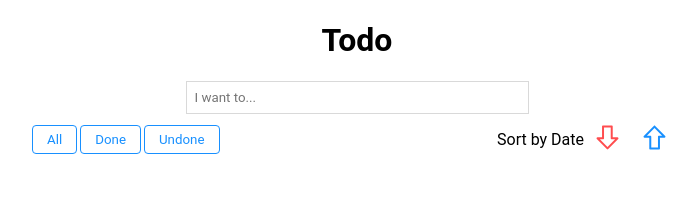
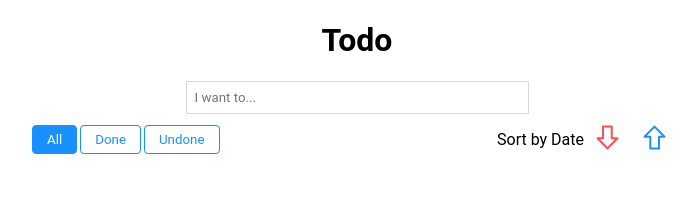
Before and after one commit to freedmih/freedmih.github.io, a React (Create React App) app in the folder front-end/: page / in a window 1280 px wide. Shown: the top 215 px of the page, without its empty margins (283-979 px from the left). Built offline with nearby package versions, Linux system fonts and the light colour scheme.

Commit message:
renamed css control buttons

```diff
--- a/front-end/src/App.css
+++ b/front-end/src/App.css
@@ -64,7 +64,7 @@ input:focus {
   margin-bottom: 1px;
 }
 
-.control-buttons button {
+.control-button {
   background-color: #fff;
   border-color: #1890ff;
   border: 1px solid #1890ff;
@@ -149,3 +149,8 @@ input:focus {
   background-color: #ff4d4f;
   color: white;
 }
+
+.control-button-selected {
+  color: white;
+  background-color: #1890ff;
+}
--- a/front-end/src/App.js
+++ b/front-end/src/App.js
@@ -8,8 +8,6 @@ import { useEffect, useState } from "react";
 import SortButtons from './components/SortButtons';
 
 function App() {
-
-  //const [tasks, setTasks] = useState([]);
 
   const [titleTask, setTitleTask] = useState('');
 
@@ -44,9 +42,9 @@ function App() {
       </div>
       <div className="control-container">
         <div className="control-buttons">
-          <button className="control-button-selected">All</button>
-          <button>Done</button>
-          <button>Undone</button>
+          <button className="control-button control-button-selected">All</button>
+          <button className="control-button">Done</button>
+          <button className="control-button">Undone</button>
         </div>
         <SortButtons sortUp={sortByDateUp} sortDown={sortByDateDown} />
       </div>
```
